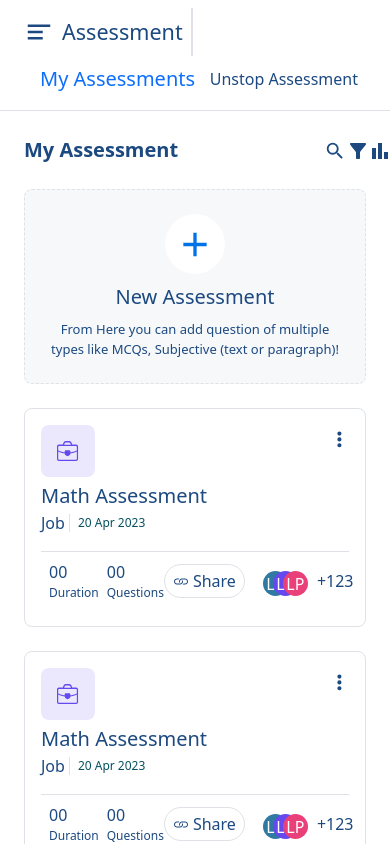
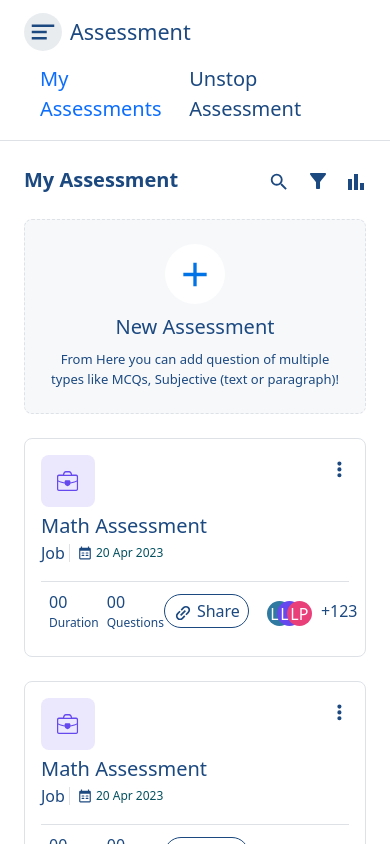
Before and after one commit to aaru2599/Unstop-Assignment, a React (Vite) app: page / in a window 390 px wide. Shown: the top 844 px of the page. Built offline with nearby package versions, Linux system fonts and the light colour scheme.

Commit message:
Responsive for mobile

```diff
--- a/src/Components/Assisment/AssessmentPage.jsx
+++ b/src/Components/Assisment/AssessmentPage.jsx
@@ -1,19 +1,23 @@
-import React from "react"
+import React, { useState } from "react"
 import AssessmentOverview from "./Molecules/AssessmentOverviewCard";
 import MyAssessments from "./Molecules/MyAssessments";
 import AssessmentHeading from "./Atoms/AssessmentHeading";
 import LeftDashboard from "../Icons/LeftDashboard";
-import "/src/Components/Assisment/AssessmentCss.css"
 import { useMediaQuery } from "react-responsive";
 import Navigation from "../Navigation/Navigation";
 import SearchIcon from "../Icons/SearchIcon";
 import FilterIcon from "../Icons/FilterIcon";
 import BarChartIcon from "../Icons/BarChartIcon";
 const AssessmentPage = () => {
+    const [isBorderActive, setIsBorderActive] = useState(false)
+    const handleBtnClick = () => {
+        setIsBorderActive((prev) => !prev)
+    }
+    console.log("isBorderActive", isBorderActive);
     const allData = {
         data1: {
             heading: "Total Assessment",
-            bgColor:"#EBE8FD",
+            bgColor: "#EBE8FD",
             logo: <svg
                 xmlns="http://www.w3.org/2000/svg"
                 width="20"
@@ -37,7 +41,7 @@ const AssessmentPage = () => {
         },
         data2: {
             heading: "Candidates",
-            bgColor:"#EBE8FD",
+            bgColor: "#EBE8FD",
             logo: <svg
                 xmlns="http://www.w3.org/2000/svg"
                 width="20"
@@ -78,7 +82,7 @@ const AssessmentPage = () => {
         },
         data3: {
             heading: "Candidates Source",
-            bgColor:"#FCE8EF",
+            bgColor: "#FCE8EF",
             logo: <svg
                 xmlns="http://www.w3.org/2000/svg"
                 width="20"
@@ -124,7 +128,7 @@ const AssessmentPage = () => {
         },
         data4: {
             heading: "Total Purpose",
-            bgColor:"#E5F1FC",
+            bgColor: "#E5F1FC",
             logo: <svg
                 xmlns="http://www.w3.org/2000/svg"
                 width="20"
@@ -158,7 +162,7 @@ const AssessmentPage = () => {
     const isMobAndTab = useMediaQuery({
         query: '(max-width: 765px)'
     })
-    console.log(isMobAndTab);
+    // console.log(isMobAndTab);
     return (
         <div className="bg-white  " style={{ color: "#1c4980" }}>
 
@@ -166,21 +170,22 @@ const AssessmentPage = () => {
             <div className="px-4 py-2 border-bottom align-items-center">
                 <div className="d-lg-flex d-md-flex">
                     <div className="d-flex align-items-center">
-                        <div className="d-md-none" data-bs-toggle="offcanvas" data-bs-target="#offcanvasExample" aria-controls="offcanvasExample">
+                        <div className="bg-body-secondary p-1 rounded-5 d-md-none" data-bs-toggle="offcanvas" data-bs-target="#offcanvasExample" aria-controls="offcanvasExample">
                             <LeftDashboard />
                         </div>
-                        <div className="fs-4 p-2 border-end border-2 border-sm-end-0 assessment-cls fw-medium">Assessment</div>
+                        <div className={`fs-4 p-2 border-end border-2 ${isMobAndTab?"border-end-0":""}  fw-medium`}>Assessment</div>
                     </div>
                     <div className="d-flex p-2 p align-items-center justify-content-between">
                         <div className="fs-5 px-2 d-sm-flex d-lg-block text-primary">My Assessments</div>
-                        <div className="d-sm-block d-md-none">Unstop Assessment</div>
+                        <div className="fs-5 d-sm-block d-md-none">Unstop Assessment</div>
                     </div>
                 </div>
                 <div className="offcanvas offcanvas-start" tabIndex="-1" id="offcanvasExample" aria-labelledby="offcanvasExampleLabel" style={{ width: "200px" }}>
-                    <div className="offcanvas-header">
-                        <button type="button" className="btn-close" data-bs-dismiss="offcanvas" aria-label="Close"></button>
+                    <div className="offcanvas-header d-flex">
+                        <div className="">Menu</div>
+                        <button type="button" className="btn btn-sm btn-close" data-bs-dismiss="offcanvas" aria-label="Close"></button>
                     </div>
-                    <div className="offcanvas-body overflow-hidden">
+                    <div className="">
                         <Navigation />
                     </div>
                 </div>
@@ -189,10 +194,10 @@ const AssessmentPage = () => {
             <div className="d-flex flex-column-reverse justify-content-between align-items-center ">
                 <div className="d-flex justify-content-between align-items-center w-100">
                     <AssessmentHeading data={"My Assessment"} />
-                    <div className="d-flex d-md-none">
+                    <div className="d-flex align-items-center gap-3 px-4 d-md-none">
                         <div><SearchIcon /></div>
-                        <div><FilterIcon /></div>
-                        <div type="button" data-bs-toggle="collapse" data-bs-target="#collapseExample" aria-expanded="false" aria-controls="collapseExample"><BarChartIcon /></div>
+                        <div className=""><FilterIcon /></div>
+                        <div className={`${isBorderActive?"d-flex border rounded rounded-5 p-2 border-2":""}`} onClick={handleBtnClick} type="button" data-bs-toggle="collapse" data-bs-target="#collapseExample" aria-expanded="false" aria-controls="collapseExample"><BarChartIcon /></div>
                     </div>
                 </div>
                 <div className="collapse d-md-block w-100 " id="collapseExample">
@@ -207,15 +212,15 @@ const AssessmentPage = () => {
                             <div className="py-2 px-4  ">
                                 <AssessmentOverview data={allData.data1} />
                             </div>
-                            <div className="py-2 px-4  border-start order-sm-2 order-md-2 order-lg-4  ">
+                            <div className={`py-2 px-4  border-start order-sm-2 order-md-2 order-lg-4 ${isMobAndTab?"border":""} `}>
                                 <AssessmentOverview data={allData.data4} />
                             </div>
                         </div>
-                        <div className={`py-2 px-4 ${isMobAndTab ? "border-bottom border-start-0" : ""}  order-sm-3 border-start border-0`}>
+                        <div className={`py-2 px-4 ${isMobAndTab ? " border-start-0" : ""}  order-sm-3 border-start `}>
                             <AssessmentOverview data={allData.data2} />
                         </div>
 
-                        <div className={`py-2 px-4   order-sm-3 border-start ${isMobAndTab ? "border-start-0" : ""} `}>
+                        <div className={`py-2 px-4   order-sm-3 border-start ${isMobAndTab ? "border border-end-0 border-start-0 border-bottom-0" : ""} `}>
                             <AssessmentOverview data={allData.data3} />
                         </div>
                     </div>
--- a/src/Components/Assisment/Atoms/MathAssessment.jsx
+++ b/src/Components/Assisment/Atoms/MathAssessment.jsx
@@ -2,6 +2,8 @@ import React from 'react'
 import { useMediaQuery } from 'react-responsive';
 import BagIcon from '../../Icons/BagIcon';
 import ThreeDotIcon from '../../Icons/ThreeDotIcon';
+import CalenderIcon from '../../Icons/Calender';
+import ShareIcon from '../../Icons/ShareLink';
 
 const MathAssessment = ({ props }) => {
     console.log(props);
@@ -15,9 +17,9 @@ const MathAssessment = ({ props }) => {
 
             <div className='d-flex justify-content-between'>
                 <div className='rounded-3' style={{ backgroundColor: "#ebe8fd" }}>
-                    <div className=' d-flex p-3   '><BagIcon/></div>
+                    <div className=' d-flex p-3   '><BagIcon /></div>
                 </div>
-                <div><ThreeDotIcon/></div>
+                <div><ThreeDotIcon /></div>
             </div>
             <div className='d-flex flex-column gap-3'>
                 <div >
@@ -25,25 +27,27 @@ const MathAssessment = ({ props }) => {
                     <div className='d-flex gap-1 align-items-center'>
                         <div className='text-capitalize fw-medium '>{title}</div>
                         <div className='d-flex gap-1 text-center align-items-center border-start text-info-emphasis fw-medium px-2' style={{ fontSize: "12px" }}>
-                             <span>{date}</span>
-                             </div>
+                            <div className='d-flex'><CalenderIcon /></div>
+                            <div>{date}</div>
+
+                        </div>
                     </div>
                 </div>
                 <div className='d-flex justify-content-between p-2 border-top'>
-                    <div className='d-flex gap-2'>
+                    <div className='d-flex gap-2 fw-medium'>
                         <div >
-                            <div className='fw-medium'>{duration}</div>
+                            <div className=''>{duration}</div>
                             <div style={{ fontSize: "12px" }}>Duration</div>
                         </div>
                         <div>
-                            <div className='fw-medium'>{questions}</div>
+                            <div className=''>{questions}</div>
                             <div style={{ fontSize: "12px" }}>Questions</div>
                         </div>
                     </div>
                     <div className='d-flex  gap-5  align-items-center '>
-                        <div className='d-flex align-items-center border fs-6  gap-1  rounded-pill px-2 py-1'>
-                            <i className='bi bi-link'></i>
-                            <div>Share</div>
+                        <div className='d-flex align-items-center   fs-6  gap-1  rounded-pill px-2 py-1'style={{border:"1px solid #1C4980"}}>
+                            <div className=''><ShareIcon/></div>
+                            <div className='fw-medium'>Share</div>
                         </div>
 
                         <div className='d-flex justify-content-between align-items-center gap-4'>
@@ -54,7 +58,7 @@ const MathAssessment = ({ props }) => {
                             </div>
                             <div>
                                 {
-                                    isMobAndTab && <div>+123</div>
+                                    isMobAndTab && <div className='fw-medium'>+123</div>
                                 }
                             </div>
                         </div>
--- a/src/Components/Assisment/Atoms/ModalForm.jsx
+++ b/src/Components/Assisment/Atoms/ModalForm.jsx
@@ -16,7 +16,7 @@ const ModalForm = (props) => {
             <div class="modal-dialog">
                 <div class="modal-content">
                     <div class="modal-header">
-                        <h1 class="modal-title fs-5" id="exampleModalLabel">Modal title</h1>
+                        <h1 class="modal-title fs-5" id="exampleModalLabel">Sub-Section Details </h1>
                         <button type="button" class="btn-close" data-bs-dismiss="modal" aria-label="Close"></button>
                     </div>
                     <div class="modal-body d-flex flex-column gap-3">
--- a/src/Components/Navigation/Navigation.jsx
+++ b/src/Components/Navigation/Navigation.jsx
@@ -49,7 +49,7 @@ background-color:white;
         </NavBox>
         <NavBox className='assessment'>
           <div className=''><AssessmentIcon/></div>
-          <div>Assisment</div>
+          <div>Assessment</div>
         </NavBox>
         <NavBox className=''>
           <div ><MyLibraryIcon/></div>
```
Also changed, not shown: src/Components/Assisment/AssessmentCss.css (deleted, +0 -8 lines).
